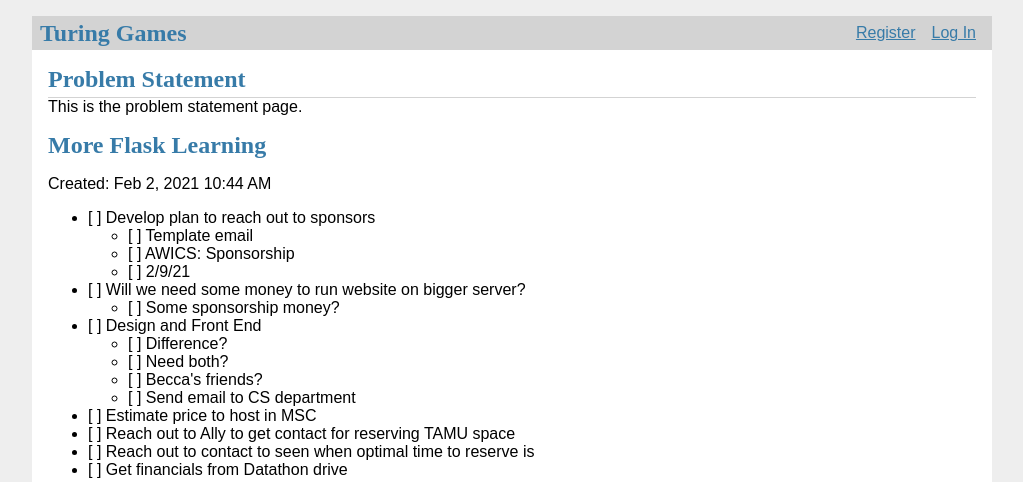
After one commit to smh3005/TuringFlaskApp, a Flask app: page / in a window 1280 px wide. The commit adds this page. Shown: the top 482 px of the page, without its empty margins (128-1151 px from the left). Run offline with Flask 2, Linux system fonts and the light colour scheme; grey boxes are pictures that could not be loaded.

Commit message:
Markdown rendering as html

```diff
--- a/app/__init__.py
+++ b/app/__init__.py
@@ -33,4 +33,8 @@ def create_app(test_config=None):
     from . import auth
     app.register_blueprint(auth.bp)
 
+    from . import pages
+    app.register_blueprint(pages.bp)
+    app.add_url_rule('/', endpoint='index')
+
     return app
--- /dev/null
+++ b/app/pages.py
@@ -0,0 +1,34 @@
+from flask import Markup
+
+import functools
+import os
+
+from flask import (
+    Blueprint, flash, g, redirect, render_template, request, session, url_for
+)
+
+from werkzeug.security import check_password_hash, generate_password_hash
+
+from app.db import get_db
+from app.auth import login_required
+import markdown
+
+bp = Blueprint('pages', __name__)
+print(os.getcwd())
+with open('app/static/TestProblem.md', 'r') as f:
+    text = f.read()
+    html = Markup(markdown.markdown(text))
+
+@bp.route('/')
+def index():
+    return render_template('pages/index.html', markdown=html)
+
+@bp.route('/leaderboard')
+@login_required
+def leaderboard():
+    return render_template('pages/leaderboard.html')
+
+@bp.route('/account')
+@login_required
+def account():
+    return render_template('pages/account.html')
--- /dev/null
+++ b/app/static/TestProblem.md
@@ -0,0 +1,21 @@
+# More Flask Learning
+
+Created: Feb 2, 2021 10:44 AM
+
+- [ ]  Develop plan to reach out to sponsors
+    - [ ]  Template email
+    - [ ]  AWICS: Sponsorship
+    - [ ]  2/9/21
+- [ ]  Will we need some money to run website on bigger server?
+    - [ ]  Some sponsorship money?
+- [ ]  Design and Front End
+    - [ ]  Difference?
+    - [ ]  Need both?
+    - [ ]  Becca's friends?
+    - [ ]  Send email to CS department
+- [ ]  Estimate price to host in MSC
+- [ ]  Reach out to Ally to get contact for reserving TAMU space
+- [ ]  Reach out to contact to seen when optimal time to reserve is
+- [ ]  Get financials from Datathon drive
+
+![More%20Flask%20Learning%20241efa705bd04a858df71fe13b99f33d/Untitled.png](More%20Flask%20Learning%20241efa705bd04a858df71fe13b99f33d/Untitled.png)
--- a/app/templates/base.html
+++ b/app/templates/base.html
@@ -6,6 +6,9 @@
   <ul>
     {% if g.user %}
       <li><span>{{ g.user['username'] }}</span>
+      <li><a href="{{ url_for('index')}}">Problem</a>
+      <li><a href="{{ url_for('pages.leaderboard')}}">Leaderboad</a>
+      <li><a href="{{ url_for('pages.account')}}">Account</a>
       <li><a href="{{ url_for('auth.logout') }}">Log Out</a>
     {% else %}
       <li><a href="{{ url_for('auth.register') }}">Register</a>
--- /dev/null
+++ b/app/templates/pages/index.html
@@ -0,0 +1,10 @@
+{% extends 'base.html' %}
+
+{% block header %}
+  <h1>{% block title %}Problem Statement{% endblock %}</h1>
+{% endblock %}
+
+{% block content %}
+  This is the problem statement page.
+  {{markdown}}
+{% endblock %}
```
Also changed, not shown: app/templates/pages/account.html (added, +9 -0 lines), app/templates/pages/leaderboard.html (added, +9 -0 lines).
